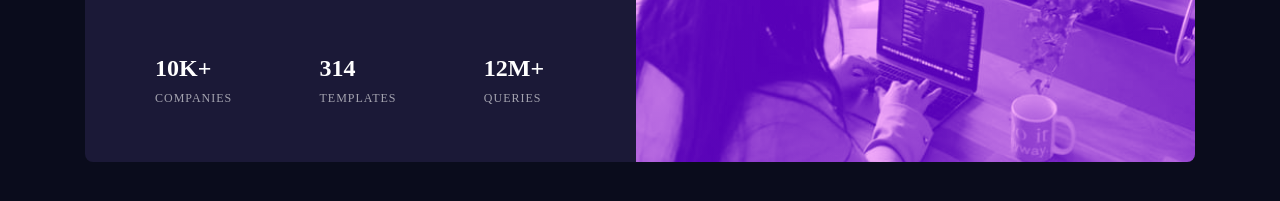
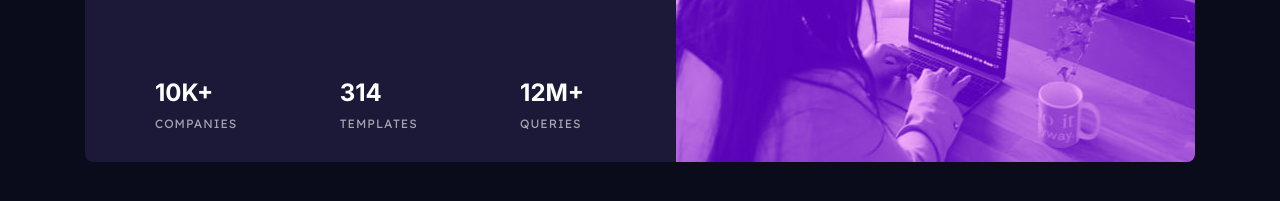
Before and after one commit to Solweigdev/stats-preview-card-component, a plain HTML site: page index.html in a window 1280 px wide. Shown: the part 461-662 px from the top of the page. Drawn offline with Linux system fonts and the light colour scheme.

Commit message:
change style and add radius

```diff
--- a/assets/css/style.css
+++ b/assets/css/style.css
@@ -4,6 +4,7 @@
 body {
     background-color: var(--blue-very-dark);
     font-size: var(--main-size);
+    font-family: 'Inter', sans-serif;
 }
 
 .spc_container {
@@ -74,6 +75,7 @@ body {
     color: #FFFFFF;
     opacity: 0.6;
     letter-spacing: 1px;
+    font-family: 'Lexend Deca', sans-serif;
 }
 
 @media screen and (max-width: 640px) {
```
